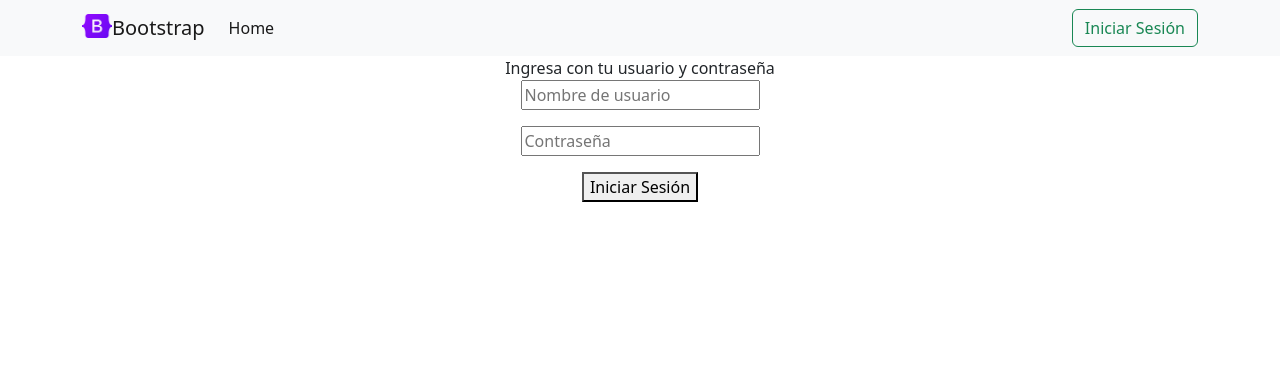
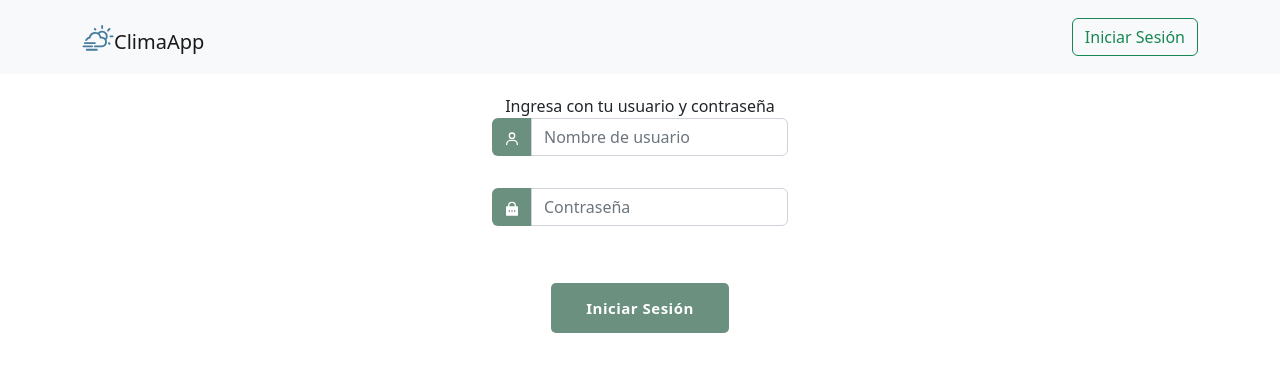
Before and after one commit to josemartinez1Mojojo7/pilis-mod3-Martinez-Choque, a React (Create React App) app: page /login in a window 1280 px wide. Shown: the top 372 px of the page. Built offline with nearby package versions, Linux system fonts and the light colour scheme.

Commit message:
estilos para el formulario

```diff
--- a/src/routes/Home/Home.jsx
+++ b/src/routes/Home/Home.jsx
@@ -1,4 +1,4 @@
-import { useContext, useEffect } from 'react';
+import { useContext } from 'react';
 import TarjetasClima from '../../components/Clima/TarjetasClima';
 import { ClimaContext } from '../../context/ClimaContext';
 import './Home.css';
@@ -10,7 +10,7 @@ const Home = () => {
     return (
         <div >
             <div className='container'>
-                <h1>Home</h1>
+                <h1>Ciudades</h1>
                 <TarjetasClima list={climas}/>
             </div>
         </div>
--- a/src/routes/Navigation/Navigation.css
+++ b/src/routes/Navigation/Navigation.css
@@ -0,0 +1,5 @@
+.icon-climapp {
+  color: #457b9d;
+  font-size: 2rem;
+  font-weight: bold;
+}
--- a/src/routes/Navigation/Navigation.jsx
+++ b/src/routes/Navigation/Navigation.jsx
@@ -1,9 +1,8 @@
 import { useContext, useEffect } from "react";
 import { Link, Outlet } from "react-router-dom";
-import imgLogo from '../../assets/Bootstrap_logo.svg.png';
 import { UserContext } from "../../context/UserContext";
 import "./Navigation.css";
-
+import { WiDayCloudyWindy } from "react-icons/wi";
 const Navigation = () => {
 
     const { currentUser, setCurrentUser } = useContext(UserContext);
@@ -14,7 +13,7 @@ const Navigation = () => {
       if (userStored) {
         setCurrentUser(JSON.parse(userStored))
       }
-    }, [])
+    })
 
     const handleSignOut = () => {
         localStorage.setItem('currentUser', null)
@@ -26,8 +25,8 @@ const Navigation = () => {
         <nav className="navbar navbar-expand-lg bg-light">
             <div className="container">
                 <Link className="navbar-brand" to="/">
-                    <img src={imgLogo} alt="Logo" width="30" height="24" className="d-inline-block align-text-top"/>
-                    Bootstrap
+                    <i className="icon-climapp"><WiDayCloudyWindy /></i>
+                    ClimaApp
                 </Link>
                 <button className="navbar-toggler" type="button" data-bs-toggle="collapse" data-bs-target="#navbarSupportedContent" aria-controls="navbarSupportedContent" aria-expanded="false" aria-label="Toggle navigation">
                     <span className="navbar-toggler-icon"></span>
@@ -35,13 +34,13 @@ const Navigation = () => {
                 <div className="collapse navbar-collapse" id="navbarSupportedContent">
                     <ul className="navbar-nav me-auto mb-2 mb-lg-0">
                         <li className="nav-item">
-                            <a className="nav-link active" aria-current="page" href="#">Home</a>
+
                         </li>
                     </ul>
 
                     { (currentUser) && (
-                            <div className="navbar-text p-2">
-                                <Link className="nav-link" to="/clima/create">Nueva Ubicación</Link>
+                            <div className="p-2">
+                                <Link className="btn btn-outline-primary" to="/clima/create">Nueva Ubicación</Link>
                             </div>
                         )
                     }
--- a/src/routes/login/Login.css
+++ b/src/routes/login/Login.css
@@ -0,0 +1,54 @@
+:root {
+  --login-primary-color: #6b9080;
+}
+
+.sign-in-container {
+  width: 70%;
+  height: 60vh;
+  margin: auto;
+  padding: 20px 20px;
+}
+
+.sign-in-form {
+  display: flex;
+  flex-direction: column;
+  align-items: center;
+}
+
+.div-input {
+  display: flex;
+  flex-direction: column;
+}
+
+.box-icon {
+  display: flex;
+  align-items: center;
+  padding: 0.375rem 0.75rem;
+  font-size: 1rem;
+  font-weight: 400;
+  line-height: 1.5;
+  color: #ffff;
+  text-align: center;
+  white-space: nowrap;
+  background-color: var(--login-primary-color);
+  border-radius: 0.375rem;
+}
+
+.btn-form {
+  min-width: 165px;
+  width: auto;
+  height: 50px;
+  border-radius: 5px;
+  letter-spacing: 0.5px;
+  line-height: 50px;
+  padding: 0 35px 0 35px;
+  font-size: 15px;
+  background-color: var(--login-primary-color);
+  color: white;
+  font-weight: bolder;
+  border: none;
+  cursor: pointer;
+  display: flex;
+  justify-content: center;
+  margin-top: 25px;
+}
--- a/src/routes/login/Login.jsx
+++ b/src/routes/login/Login.jsx
@@ -2,6 +2,8 @@ import { useContext } from 'react';
 import { useForm } from 'react-hook-form'
 import { useNavigate } from 'react-router-dom';
 import { UserContext } from '../../context/UserContext';
+import { BiUser } from "react-icons/bi";
+import { RiLockPasswordFill } from "react-icons/ri";
 import './Login.css'
 
 const Login = () => {
@@ -18,10 +20,15 @@ const Login = () => {
 
 return (
     <div className='sign-in-container'>
-      <span>Ingresa con tu usuario y contraseña</span>
+    <span className='mb-3'>Ingresa con tu usuario y contraseña</span>
     <form className='sign-in-form' onSubmit={handleSubmit(onSubmit)}>
+        <div className='div-input'>
+            <div class="input-group mb-3">
+                <span class="box-icon">
+                    <i className='icon-login'><BiUser/></i>
+                </span>
                 <input
-          className='input-form'
+                    className='form-control'
                     type="text"
                     placeholder='Nombre de usuario'
                     {...register('username', {
@@ -29,9 +36,16 @@ const Login = () => {
                         }
                     )
                 } />
+            </div>
             <p>{errors.username?.message}</p>
+        </div>
+        <div className='div-input'>
+            <div class="input-group mb-3">
+                <span class="box-icon">
+                    <i className='icon-login'><RiLockPasswordFill/></i>
+                </span>
                 <input
-          className='input-form'
+                    className='form-control'
                     type='password'
                     placeholder='Contraseña'
                     {...register(
@@ -42,7 +56,9 @@ const Login = () => {
                         )
                     }
                     />
+            </div>
             <p>{errors.password?.message}</p>
+        </div>
         <button className='btn-form' type='submit'>Iniciar Sesión</button>
     </form>
     </div>
```
Also changed, not shown: src/routes/Clima/TarjetaClimaCreation.css (+5 -5 lines). Lines whose indentation alone changed are shown as unchanged.
